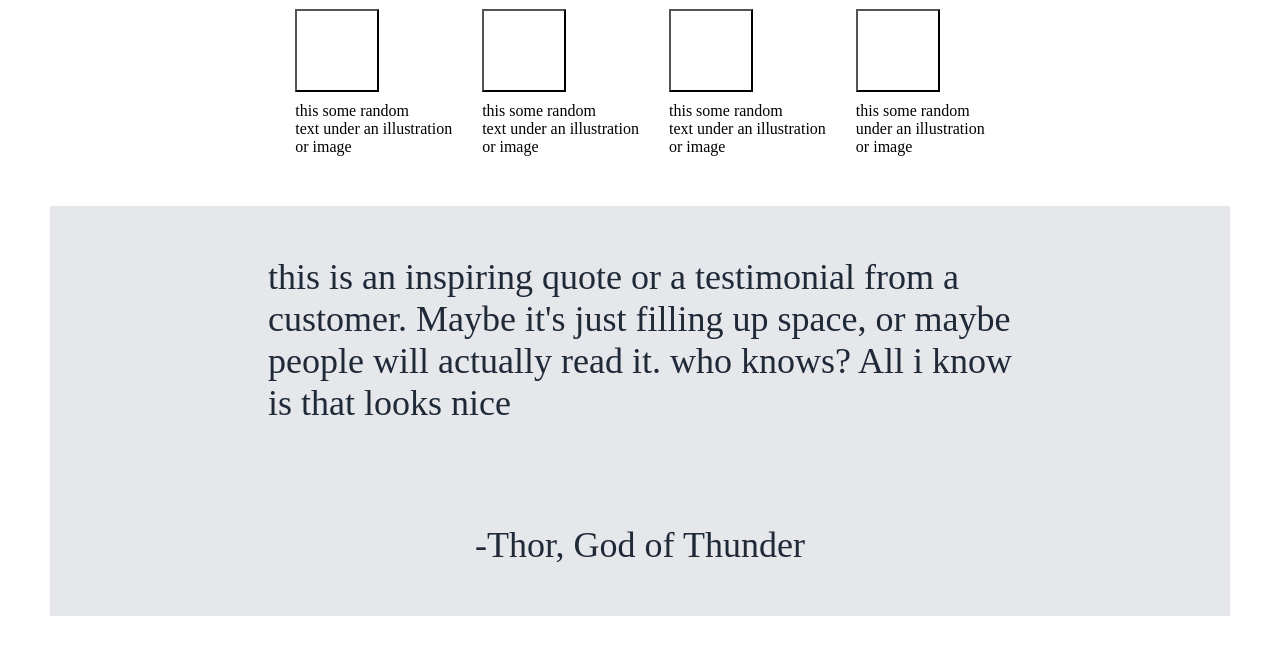
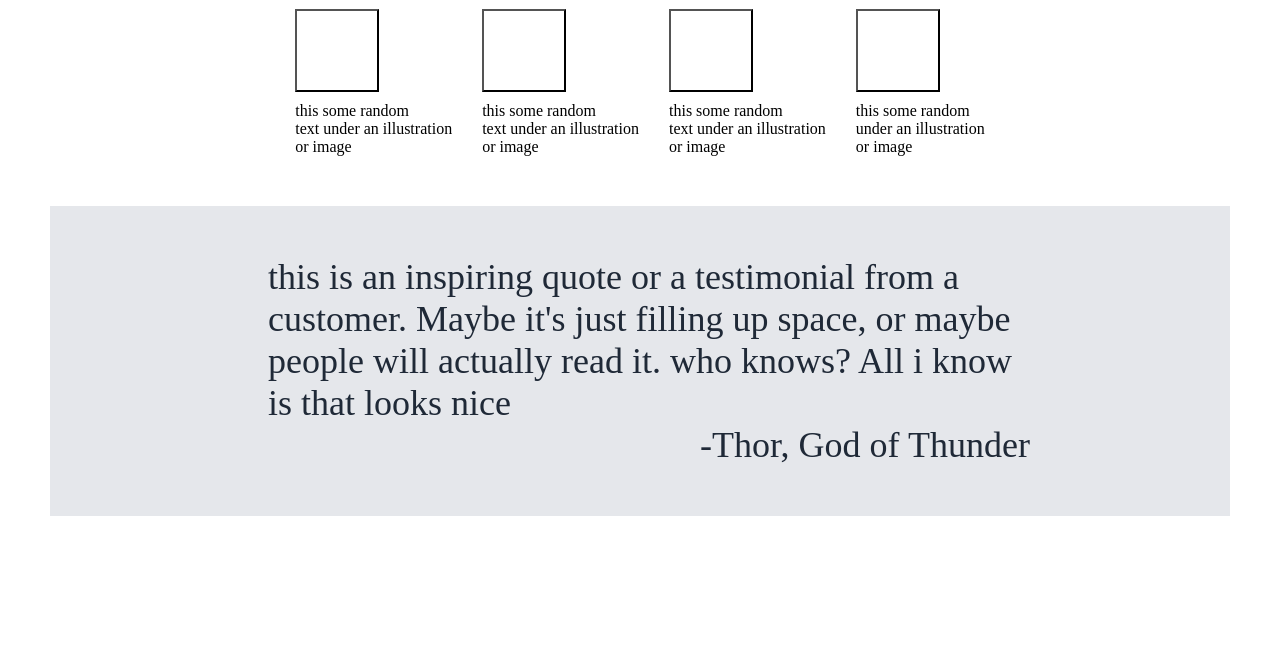
Before and after one commit to Novel272/LLanding-page, a plain HTML site: page index.html in a window 1280 px wide. Shown: the part 372-1026 px from the top of the page. After the commit the page ends 938 px from the top, so only its background shows below. Drawn offline with Linux system fonts and the light colour scheme.

Commit message:
i hope it sucess

```diff
--- a/style.css
+++ b/style.css
@@ -102,8 +102,11 @@ h2{
     color: #1F2937;
 }
 .thirs{
-    margin-left: 400px;
+    margin-left: 450px;
+    margin-bottom: 50px;
 }
-.thirr,.thirs{
-    margin: 50px;
+.thirr{
+    margin-top: 50px;
+    margin-left: 50px;
+    margin-right: 50px;
 }
```
